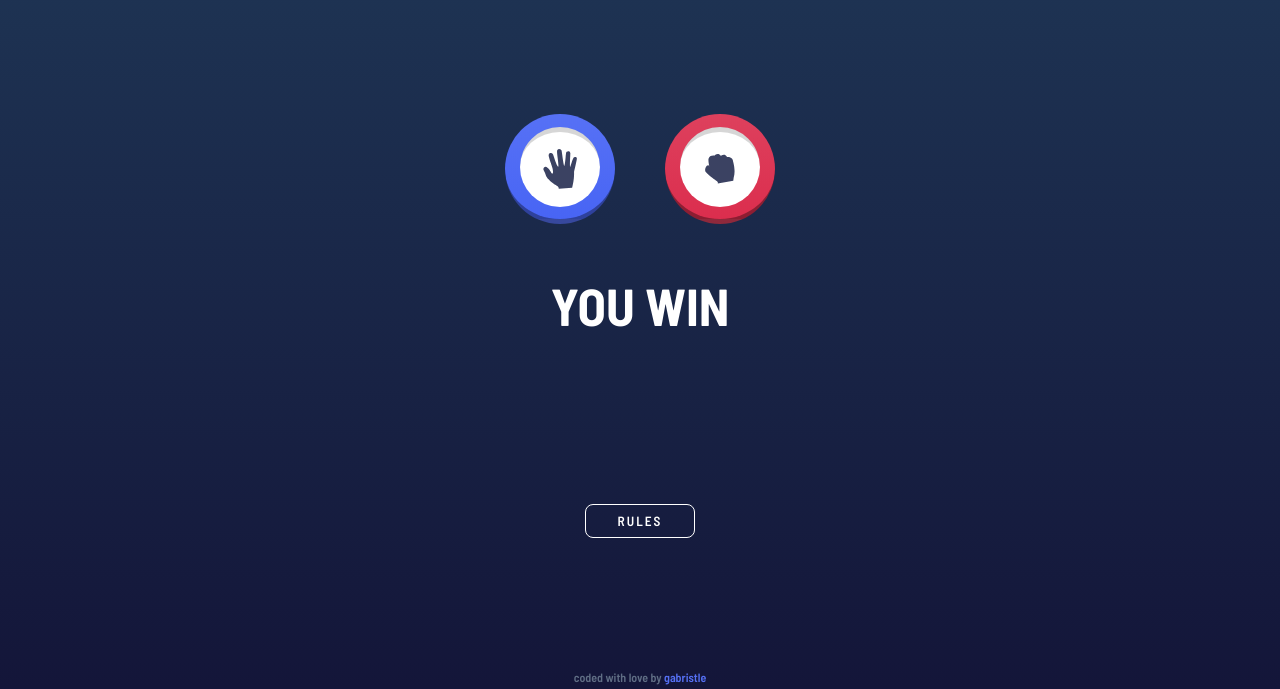
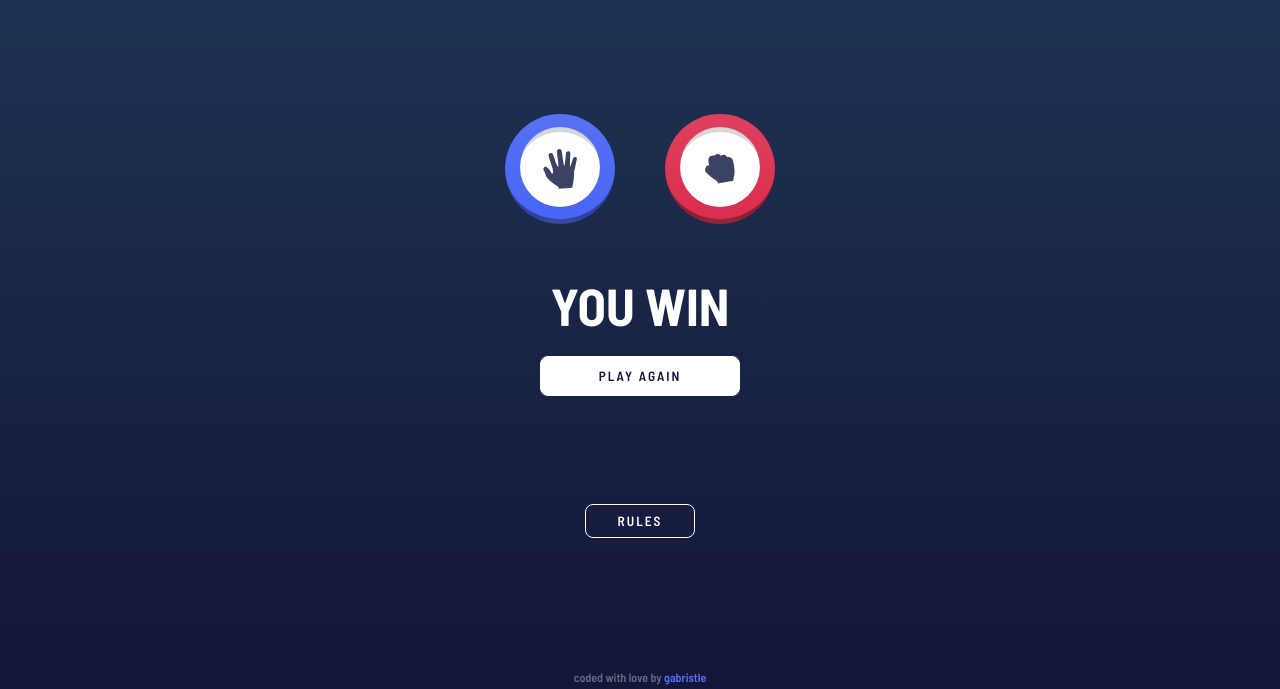
Before and after one commit to gabristle/rock-paper-scissor, a plain HTML site: page index.html in a window 1280 px wide. Both pictures are taken after a click on the element 562 px from the left and 339 px from the top of the page. Shown: the part 111-800 px from the top of the page. Drawn offline with Linux system fonts and the light colour scheme.

Commit message:
feat play again button

```diff
--- a/main.js
+++ b/main.js
@@ -21,6 +21,10 @@ const computerOption = document.getElementById('computer--option');
 const options = [scissor, paper, rock];
 const cpOption = options[Math.floor(Math.random() * options.length)];
 const result = document.getElementById('result');
+const match = document.getElementById('match');
+const btRetry = document.createElement('button');
+btRetry.innerHTML = 'PLAY AGAIN';
+btRetry.classList.add('button--retry');
 
 scissor.addEventListener('click', () => {
     triangle.style.backgroundImage = 'none';
@@ -42,6 +46,7 @@ scissor.addEventListener('click', () => {
     } else {
         result.textContent = 'YOU WIN';
     }
+    match.appendChild(btRetry);
 });
 
 paper.addEventListener('click', () => {
@@ -64,6 +69,7 @@ paper.addEventListener('click', () => {
     } else {
         result.textContent = 'YOU WIN';
     }
+    match.appendChild(btRetry);
 });
 
 rock.addEventListener('click', () => {
@@ -86,4 +92,9 @@ rock.addEventListener('click', () => {
     } else {
         result.textContent = 'YOU WIN';
     }
+    match.appendChild(btRetry);
 });
+
+btRetry.addEventListener('click', function() {
+    window.location.reload();
+});
--- a/style.css
+++ b/style.css
@@ -154,6 +154,19 @@ main button:hover {
     color: var(--bg-dark);
 }
 
+.button--retry {
+    margin-top: -30px;
+    height: 40px;
+    width: 200px;
+    background-color: white;
+    color: var(--bg-dark);
+}
+
+.button--retry:hover {
+    color: white;
+    background-color: var(--bg-dark);
+}
+
 #rules--modal p {
     color: var(--bg-light);
     font-size: 28px;
@@ -201,6 +214,7 @@ main button:hover {
     flex-direction: column;
     top: 225px;
     justify-content: space-between;
+    align-items: center;
     gap: 50px;
     font-size: 52px;
     font-weight: 700;
```
